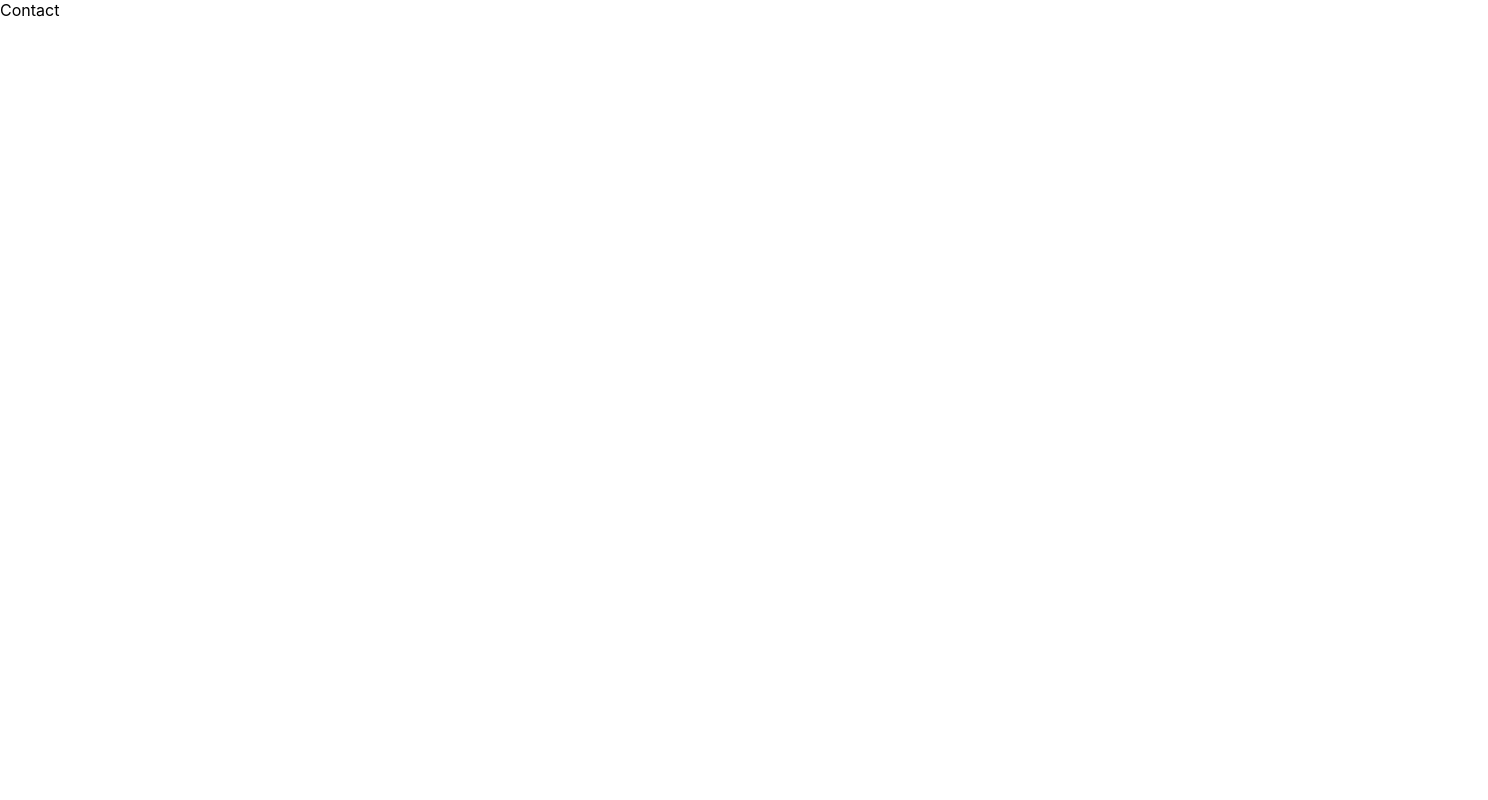
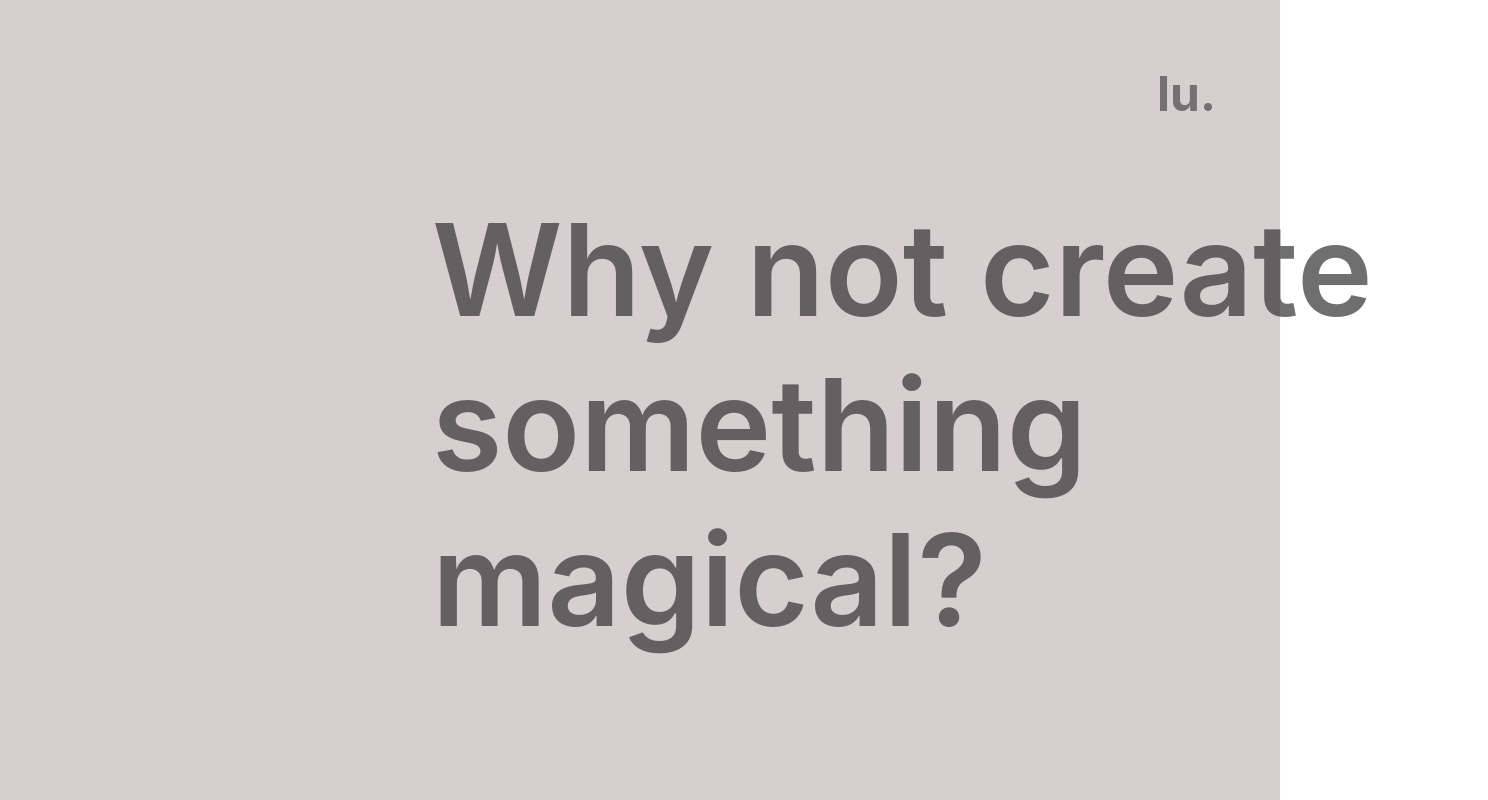
Before and after one commit to lmndovi/draft_portfolio, a React (Create React App) app: page /contact in a window 1280 px wide. Shown: the top 800 px of the page, 1488 px wide, since content can reach past the window. Built offline with nearby package versions, Linux system fonts and the light colour scheme.

Commit message:
modified:   package-lock.json 	modified:   package.json 	modified:   src/App.css 	modified:   src/components/Contact/Contact.css 	modified:   src/components/Contact/Contact.js

```diff
--- a/package.json
+++ b/package.json
@@ -9,6 +9,7 @@
     "react": "^18.2.0",
     "react-bootstrap": "^2.5.0",
     "react-dom": "^18.2.0",
+    "react-icons": "^4.4.0",
     "react-router-dom": "^6.3.0",
     "react-scripts": "5.0.1",
     "react-transition-group": "^4.4.5",
--- a/src/App.css
+++ b/src/App.css
@@ -1,3 +1,4 @@
 .App {
   font-family: "Lato", sans-serif;
+  background: #d7ced0;
 }
--- a/src/components/Contact/Contact.css
+++ b/src/components/Contact/Contact.css
@@ -0,0 +1,61 @@
+.Contact {
+  background: #d7ced0;
+  display: grid;
+  grid-template-columns: auto;
+  grid-template-rows: auto;
+}
+
+.Contact-navbar {
+  position: fixed;
+  padding: 4rem;
+  grid-area: 1 / 1 / 4 / 1;
+  display: flex;
+  justify-self: flex-end;
+  color: rgba(51, 50, 50, 0.6);
+}
+
+.Contact-NavLink {
+  text-decoration: none;
+  color: rgba(51, 50, 50, 0.6);
+  font-weight: 700;
+  font-size: 3rem;
+}
+
+.Contact-firstPage {
+  /* justify-content: center; */
+  /* align-content: center; */
+  text-align: left;
+  font-weight: 600;
+  font-size: 8rem;
+  width: 66rem;
+  margin: 4rem 5rem 8.5rem 27rem;
+  color: rgba(51, 50, 50, 0.7);
+}
+
+.Contact-secondPage {
+  display: flex;
+  flex-direction: column;
+  margin: 4rem;
+  font-size: 1.5rem;
+  width: 75rem;
+  justify-content: center;
+  color: rgba(51, 50, 50, 0.8);
+}
+
+.Contact-subtitle {
+  font-weight: 600;
+  font-size: 2rem;
+}
+
+.Contact-icon {
+  margin-right: 1.5rem;
+}
+
+ul {
+  list-style: none;
+  margin: 2rem;
+}
+
+ul li {
+  margin: 0.5rem;
+}
--- a/src/components/Contact/Contact.js
+++ b/src/components/Contact/Contact.js
@@ -1,7 +1,55 @@
-import React from "react";
+import React, { useState } from "react";
+import { NavLink } from "react-router-dom";
+import "./Contact.css";
+import { SiGmail, SiInstagram, SiLinkedin } from "react-icons/si";
 
 const Contact = () => {
-  return <div>Contact</div>;
+  const [isHover, setIsHover] = useState(false);
+
+  return (
+    <div className="Contact">
+      <div className="Contact-navbar">
+        <NavLink
+          className="Contact-NavLink"
+          to="/"
+          onMouseOver={() => setIsHover(true)}
+          onMouseLeave={() => setIsHover(false)}
+        >
+          {isHover ? "lu.ndovi" : "lu."}
+        </NavLink>
+      </div>
+      <div className="Contact-firstPage">
+        <p>Why not create something magical?</p>
+      </div>
+      <div className="Contact-secondPage">
+        <p className="Contact-subtitle">Contact</p>
+        <p>
+          Whether you are a company, an agency or an individual, I want to
+          collaborate <span style={{ fontStyle: "italic" }}>with</span> you and
+          not just work <span style={{ fontStyle: "italic" }}>for</span> you.
+          Bringing my energy, personality and skill-set to the table I see no
+          reason as to why we cannot provide digital solutions to real world
+          problems.
+        </p>
+        <p>
+          If this sounds like the perfect match for you feel free to reach out
+          to me on any of the platforms below:
+        </p>
+        <ul>
+          <li>
+            <SiGmail className="Contact-icon" />
+            l.ndovi92@gmail.com
+          </li>
+          <li>
+            <SiInstagram className="Contact-icon" /> @lusungundovi
+          </li>
+          <li>
+            <SiLinkedin className="Contact-icon" />
+          </li>
+        </ul>
+      </div>
+    </div>
+  );
 };
 
 export default Contact;
```
Also changed, not shown: 1 other file (tests, documents, lock files or other folders).
